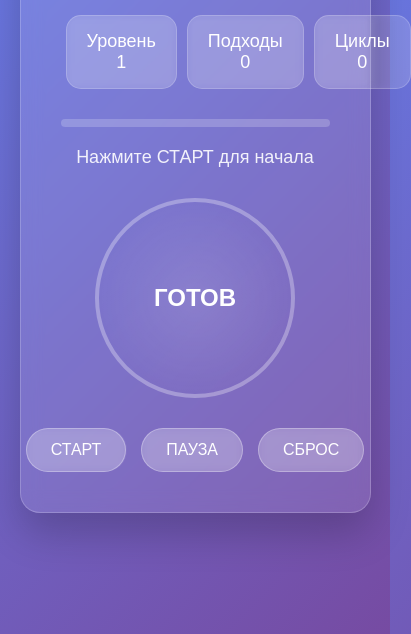
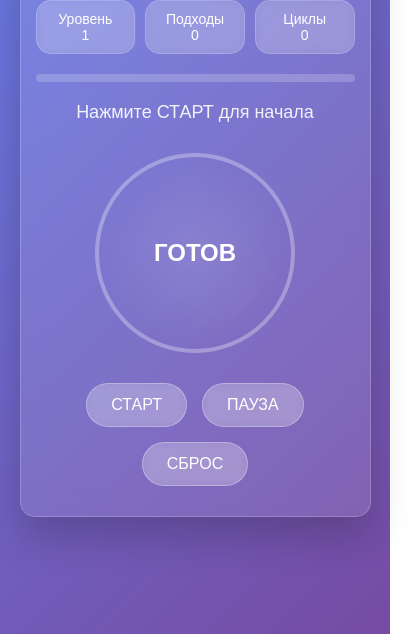
Before and after one commit to MrD00M666/Plat_temegram, a plain HTML site: page index.html in a window 390 px wide. Shown: the part 210-844 px from the top of the page, 411 px wide, since content can reach past the window. Drawn offline with Linux system fonts and the light colour scheme.

Commit message:
Update index.html

```diff
--- a/index.html
+++ b/index.html
@@ -26,11 +26,45 @@
             background: rgba(255, 255, 255, 0.1);
             backdrop-filter: blur(10px);
             border-radius: 20px;
-            padding: 40px;
+            padding: 40px 20px;
             box-shadow: 0 20px 40px rgba(0, 0, 0, 0.2);
             border: 1px solid rgba(255, 255, 255, 0.2);
             max-width: 400px;
             width: 90%;
+        }
+
+        @media (max-width: 480px) {
+            .container {
+                padding: 30px 15px;
+                border-radius: 15px;
+            }
+
+            h1 {
+                font-size: 24px;
+                margin-bottom: 20px;
+            }
+
+            .exercise-circle {
+                width: 160px;
+                height: 160px;
+                font-size: 20px;
+                margin: 20px auto;
+            }
+
+            .instruction {
+                font-size: 16px;
+                margin: 15px 0;
+            }
+
+            .controls {
+                flex-wrap: wrap;
+                gap: 10px;
+            }
+
+            button {
+                padding: 10px 20px;
+                font-size: 14px;
+            }
         }
 
         h1 {
@@ -83,17 +117,32 @@
             display: flex;
             justify-content: space-between;
             margin: 30px 0;
-            font-size: 18px;
+            font-size: 16px;
+            flex-wrap: wrap;
+            gap: 10px;
         }
 
         .stat {
             background: rgba(255, 255, 255, 0.15);
-            padding: 15px 20px;
+            padding: 12px 16px;
             border-radius: 15px;
             backdrop-filter: blur(5px);
             border: 1px solid rgba(255, 255, 255, 0.2);
             flex: 1;
-            margin: 0 5px;
+            min-width: 80px;
+            text-align: center;
+        }
+
+        @media (max-width: 480px) {
+            .stats {
+                font-size: 14px;
+                margin: 20px 0;
+            }
+
+            .stat {
+                padding: 10px 12px;
+                min-width: 70px;
+            }
         }
 
         .controls {
```
